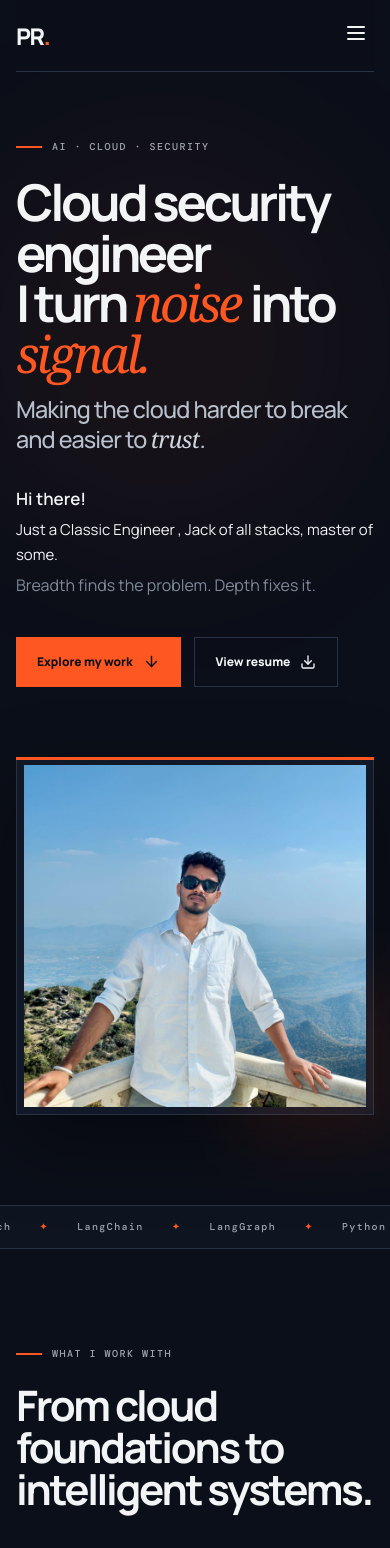
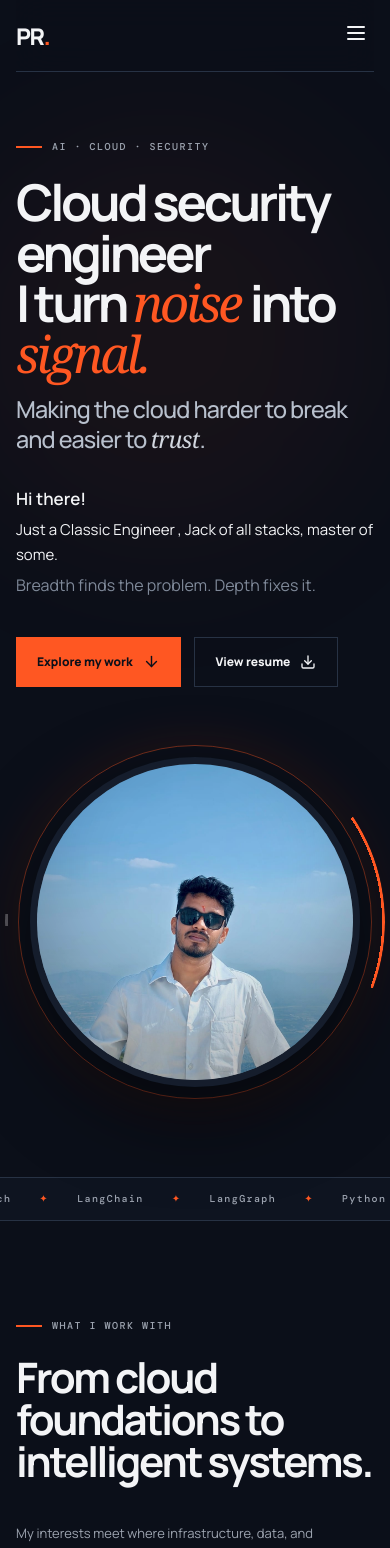
Before and after one commit to priyeshr7/priyeshraj, a React (Vite) app: page / in a window 390 px wide. Shown: the top 1548 px of the page. Built offline with nearby package versions, Linux system fonts and the light colour scheme; no server answers.

Commit message:
Add circular hero portrait frame

```diff
--- a/src/index.css
+++ b/src/index.css
@@ -51,10 +51,14 @@ button { color: inherit; font: inherit; }
 .button--outline:hover { background: var(--surface); border-color: #4b5563; }
 .text-link, .all-work { display: inline-flex; align-items: center; gap: 7px; padding-bottom: 5px; color: var(--text); border-bottom: 1px solid var(--accent); font: 500 11px/1.2 "DM Mono", monospace; }
 
-.hero-portrait { width: min(100%, 520px); position: relative; justify-self: end; margin: 0; padding: 10px; background: var(--surface); border: 1px solid var(--line); box-shadow: 0 28px 70px #00000066; isolation: isolate; }
-.hero-portrait::before { content: ""; height: 3px; position: absolute; top: -1px; right: -1px; left: -1px; background: var(--accent); }
-.hero-portrait::after { content: ""; position: absolute; right: -26px; bottom: -26px; z-index: -1; width: 45%; height: 45%; background: var(--accent-soft); filter: blur(35px); }
-.hero-portrait img { width: 100%; display: block; aspect-ratio: 1 / 1; object-fit: cover; object-position: center; }
+.hero-portrait { width: min(100%, 470px); aspect-ratio: 1; position: relative; justify-self: end; display: grid; place-items: center; margin: 0; isolation: isolate; }
+.hero-portrait::before { content: ""; position: absolute; inset: -12px; z-index: -1; border: 1px solid #ff572270; border-radius: 50%; box-shadow: 0 0 60px #ff57221c; }
+.hero-portrait::after { content: ""; position: absolute; inset: -25px; z-index: 2; border-radius: 50%; background: conic-gradient(from 24deg, transparent 0 9%, var(--accent) 9% 24%, transparent 24% 68%, #ffffff42 68% 69%, transparent 69% 100%); -webkit-mask: radial-gradient(farthest-side, transparent calc(100% - 3px), #000 0); mask: radial-gradient(farthest-side, transparent calc(100% - 3px), #000 0); pointer-events: none; transition: transform .45s ease; }
+.hero-portrait:hover::after { transform: rotate(12deg); }
+.hero-portrait__frame { width: 100%; height: 100%; position: relative; overflow: hidden; background: var(--surface); border: 9px solid var(--surface-raised); border-radius: 50%; box-shadow: 0 30px 80px #00000080, inset 0 0 0 1px #ffffff1c; }
+.hero-portrait__frame::after { content: ""; position: absolute; inset: 0; border-radius: inherit; box-shadow: inset 0 -55px 80px #0b0f1942; pointer-events: none; }
+.hero-portrait img { width: 140%; height: 140%; max-width: none; position: absolute; top: 70%; left: 50%; display: block; object-fit: cover; transform: translate(-50%, -50%); transition: filter .3s ease, transform .45s ease; }
+.hero-portrait:hover img { filter: saturate(1.06) contrast(1.02); transform: translate(-50%, -50%) scale(1.015); }
 
 .ticker { width: 100%; overflow: hidden; color: var(--muted); background: #0e1420; border-top: 1px solid var(--line); border-bottom: 1px solid var(--line); }
 .ticker-track { width: max-content; display: flex; padding: 16px 0; font: 500 10px/1 "DM Mono", monospace; letter-spacing: .14em; animation: ticker 80s linear infinite; }
@@ -187,7 +191,7 @@ footer > p { color: #6b7280; font: 400 9px/1 "DM Mono", monospace; text-transfor
 
 @media (max-width: 900px) {
   .hero { grid-template-columns: 1fr; gap: 70px; padding-top: 70px; }
-  .hero-portrait { width: min(520px, 100%); justify-self: start; }
+  .hero-portrait { width: min(470px, calc(100% - 28px)); justify-self: start; margin-left: 14px; }
   .expertise-grid, .interest-grid { grid-template-columns: 1fr 1fr; }
   .credentials-section { grid-template-columns: 1fr; gap: 65px; }
   .credentials-intro { position: static; }
@@ -205,7 +209,7 @@ footer > p { color: #6b7280; font: 400 9px/1 "DM Mono", monospace; text-transfor
   .hero h1 { font-size: clamp(42px, 13vw, 58px); }
   .hero h2 { margin-top: 14px; font-size: clamp(19px, 6vw, 25px); }
   .hero-intro { font-size: 15px; }
-  .hero-portrait { padding: 7px; }
+  .hero-portrait__frame { border-width: 7px; }
   .section-heading { align-items: start; flex-direction: column; margin-bottom: 40px; }
   .expertise-section { padding: 100px 0 20px; }
   .experience-section, .projects-section, .life-section { padding: 95px 0; }
--- a/src/pages/Index.tsx
+++ b/src/pages/Index.tsx
@@ -208,7 +208,9 @@ const Index = () => {
           </div>
 
           <figure className="hero-portrait reveal reveal--delay">
-            <img src={`${import.meta.env.BASE_URL}assets/1p.jpeg`} alt="Priyesh Raj standing at a mountain viewpoint" />
+            <div className="hero-portrait__frame">
+              <img src={`${import.meta.env.BASE_URL}assets/1p.jpeg`} alt="Priyesh Raj at a mountain viewpoint" />
+            </div>
           </figure>
         </section>
 
```
